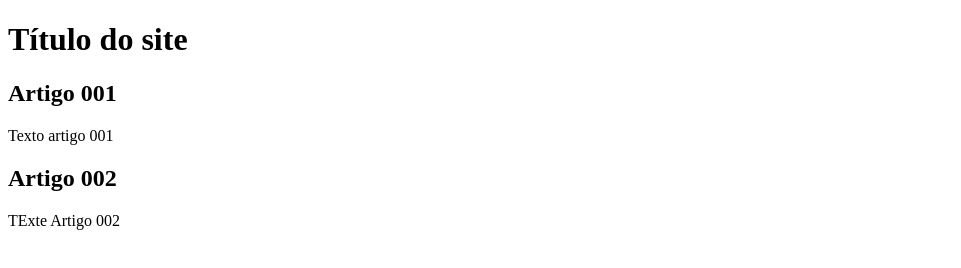
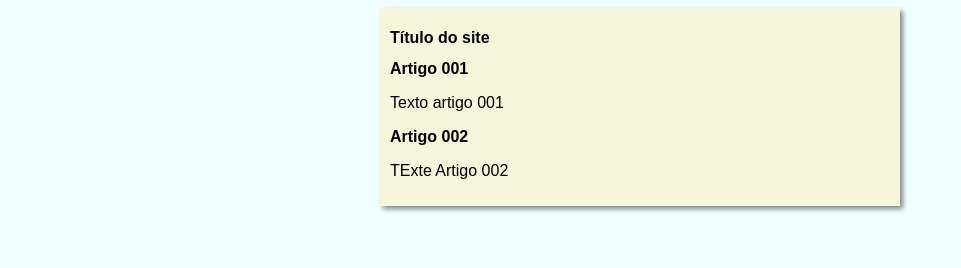
Before and after one commit to paulodelacerda/projeto-pagina-teste, a plain HTML site: page index.html in a window 1280 px wide. Shown: the whole page, without its empty margins (0-961 px from the left). Drawn offline with Linux system fonts and the light colour scheme.

Commit message:
Implementação do style css
Implementação do style css

```diff
--- /dev/null
+++ b/estilos/style.css
@@ -0,0 +1,16 @@
+*{
+    font-family: Arial, Helvetica, sans-serif;
+    font-size: 16px;
+}
+
+body{
+    background-color: azure;
+}
+
+main{
+    background-color: beige;
+    width: 500px;
+    margin: auto;
+    padding: 10px;
+    box-shadow: 3px 3px 5px rgba(0, 0, 0, 0.473);
+}
--- a/index.html
+++ b/index.html
@@ -4,6 +4,7 @@
     <meta charset="UTF-8">
     <meta name="viewport" content="width=device-width, initial-scale=1.0">
     <title>Projeto teste Git GitHub</title>
+    <link rel="stylesheet" href="estilos/style.css"
 </head>
 <body>
     <main>
```
